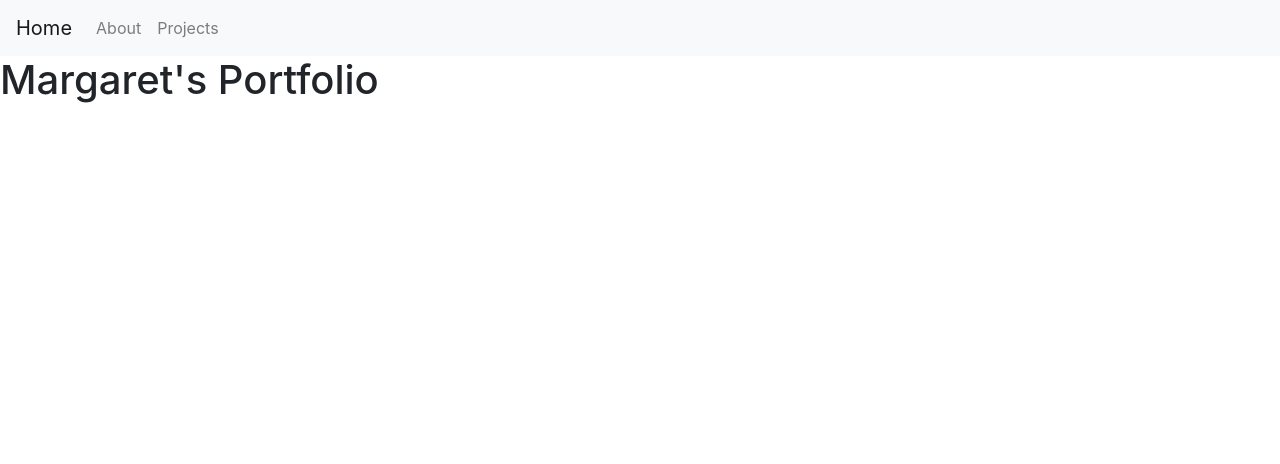
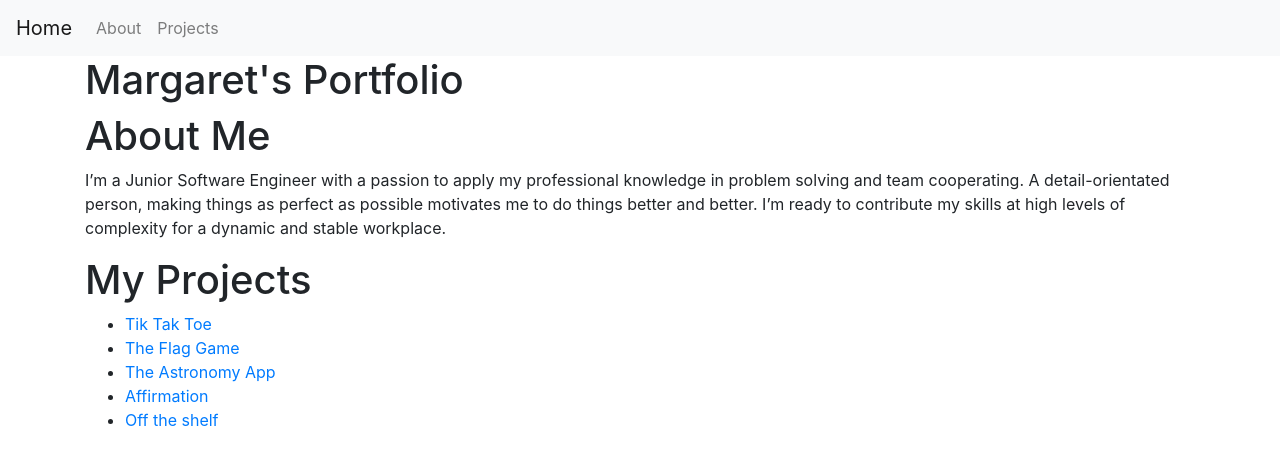
Before and after one commit to margaret-jihua/portfolio, a React (Create React App) app: page / in a window 1280 px wide. Shown: the top 464 px of the page. Built offline with nearby package versions, Linux system fonts and the light colour scheme.

Commit message:
change layout to one page

```diff
--- a/src/App.js
+++ b/src/App.js
@@ -6,18 +6,9 @@ import { BrowserRouter as Router, Route, Link }from 'react-router-dom'
 import Nav from './components/Nav'
 import Home from './components/Home'
 import Blog from './components/Blog'
-import About from './components/About'
-import Projects from './components/Projects'
 import Weather from './Weather'
 
 function App() {
-
-  const projects = [
-    {name:'Tik Tak Toe', link:"https://margaret-jihua.github.io/tik-tak-toe/"},
-    {name:'The Flag Game', link:"https://margaret-jihua.github.io/national-flag-game/"},
-    {name:'The Astronomy App', link: "https://astronomy-picture-app.herokuapp.com/"},
-    {name: 'Affirmation', link: "https://affirmations-client.herokuapp.com/"}
-  ]
 
   const posts = [
     {title: 'GA Software Engineering Immersive'}
@@ -29,8 +20,8 @@ function App() {
         <Nav />
         <Route exact path='/' component={Home} />
         <Route path='/blog' render={ () => <Blog posts={this.props.posts} /> }/>
-        <Route path='/about' component={About} />
-        <Route path='/projects' render={() => <Projects projects={projects} />} />
+        {/* <Route path='/about' component={About} />
+        <Route path='/projects' render={() => <Projects projects={projects} />} /> */}
         <Route path='/weather' render={() => <Weather /> }/>
       </div>
     </Router>
--- a/src/components/About.js
+++ b/src/components/About.js
@@ -3,7 +3,7 @@ import React, {Component} from 'react'
 class About extends Component {
     render() {
         return (
-            <div>
+            <div id="about">
                 <h1>About Me</h1>
                 <div>
                     <p>I’m a Junior Software Engineer with a passion to apply my professional knowledge in problem solving and team cooperating. A detail-orientated person, making things as perfect as possible motivates me to do things better and better. I’m ready to contribute my skills at high levels of complexity for a dynamic and stable workplace.</p>
--- a/src/components/Home.js
+++ b/src/components/Home.js
@@ -1,13 +1,25 @@
 import React, {Component} from 'react'
+import About from '../components/About'
+import Projects from '../components/Projects'
 
-class Home extends Component {
+export default class Home extends Component {
+
     render() {
+
+        const projects = [
+            {name:'Tik Tak Toe', link:"https://margaret-jihua.github.io/tik-tak-toe/"},
+            {name:'The Flag Game', link:"https://margaret-jihua.github.io/national-flag-game/"},
+            {name:'The Astronomy App', link: "https://astronomy-picture-app.herokuapp.com/"},
+            {name: 'Affirmation', link: "https://affirmations-client.herokuapp.com/"},
+            {name: 'Off the shelf', link: "https://offtheshelff.herokuapp.com/"}
+        ]
+
         return (
-            <div>
+            <div className="container">
                 <h1>Margaret's Portfolio</h1>
+                <About />
+                <Projects id="projects" projects={projects} />
             </div>
         )
     }
 }
-
-export default Home
--- a/src/components/Nav.js
+++ b/src/components/Nav.js
@@ -3,7 +3,7 @@ import { NavLink, Link } from 'react-router-dom';
 
 export default function Nav(props) {
     return (
-        <nav class="navbar navbar-expand-lg navbar-light bg-light">
+        <nav class="navbar navbar-expand-lg navbar-light bg-light justify-content-end">
             <button class="navbar-toggler" type="button" data-toggle="collapse" data-target="#navbarTogglerDemo03" aria-controls="navbarTogglerDemo03" aria-expanded="false" aria-label="Toggle navigation">
                 <span class="navbar-toggler-icon"></span>
             </button>
@@ -12,10 +12,10 @@ export default function Nav(props) {
             <div class="collapse navbar-collapse" id="navbarTogglerDemo03">
                 <ul class="navbar-nav mr-auto mt-2 mt-lg-0">
                     <li class="nav-item">
-                        <Link class="nav-link" to="/about">About</Link>
+                        <a class="nav-link" href="#about">About</a>
                     </li>
                     <li class="nav-item">
-                        <Link class="nav-link" to="/projects">Projects</Link>
+                        <a class="nav-link" href="#projects">Projects</a>
                     </li>
                 </ul>
             </div>
--- a/src/components/Projects.js
+++ b/src/components/Projects.js
@@ -7,7 +7,7 @@ class Projects extends Component {
             return <li><a href={p.link}>{p.name}</a></li>
         })
         return (
-            <div>
+            <div id="projects">
                 <h1>My Projects</h1>
                 <ul>
                     {projectList}
```
